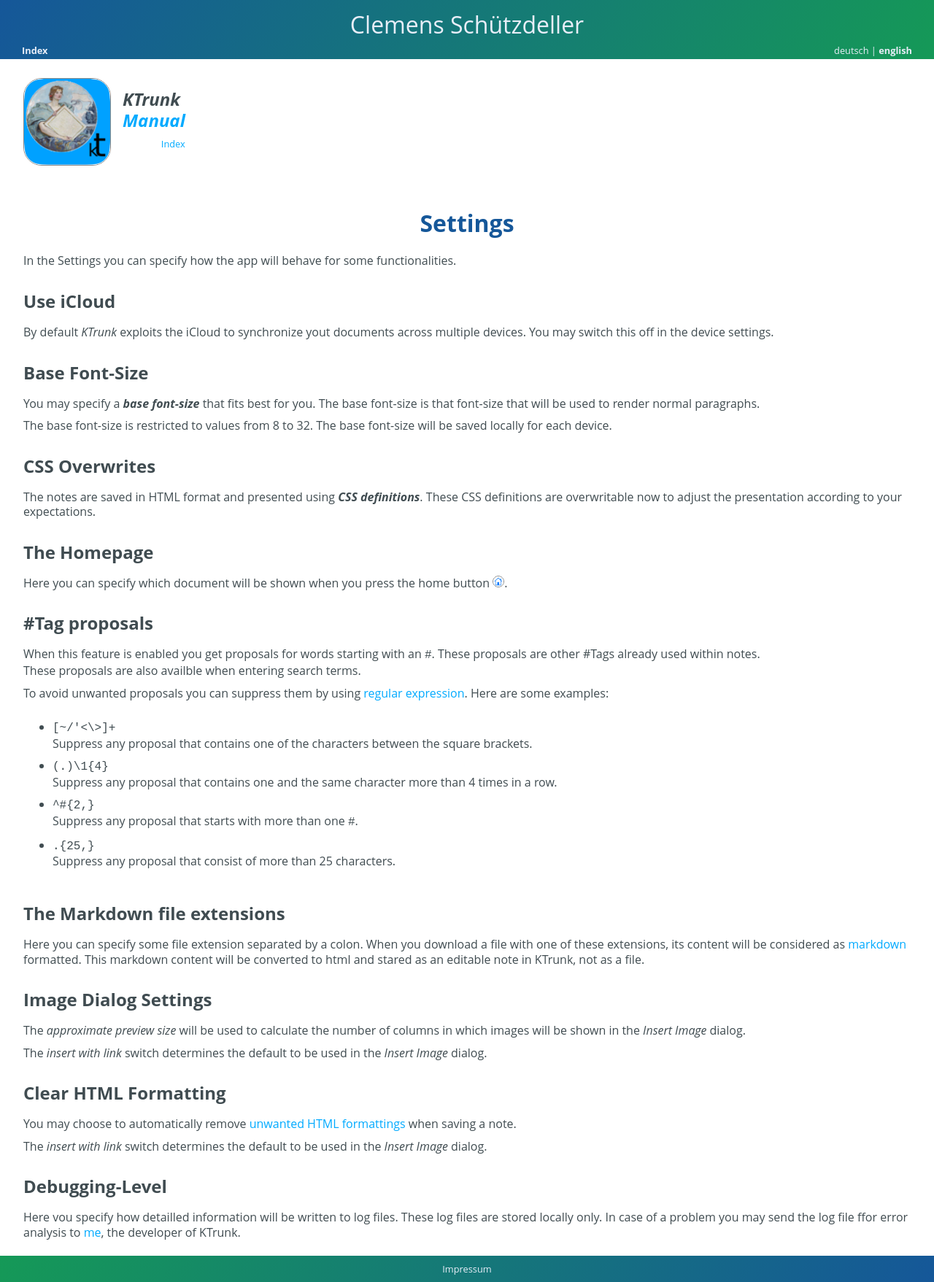
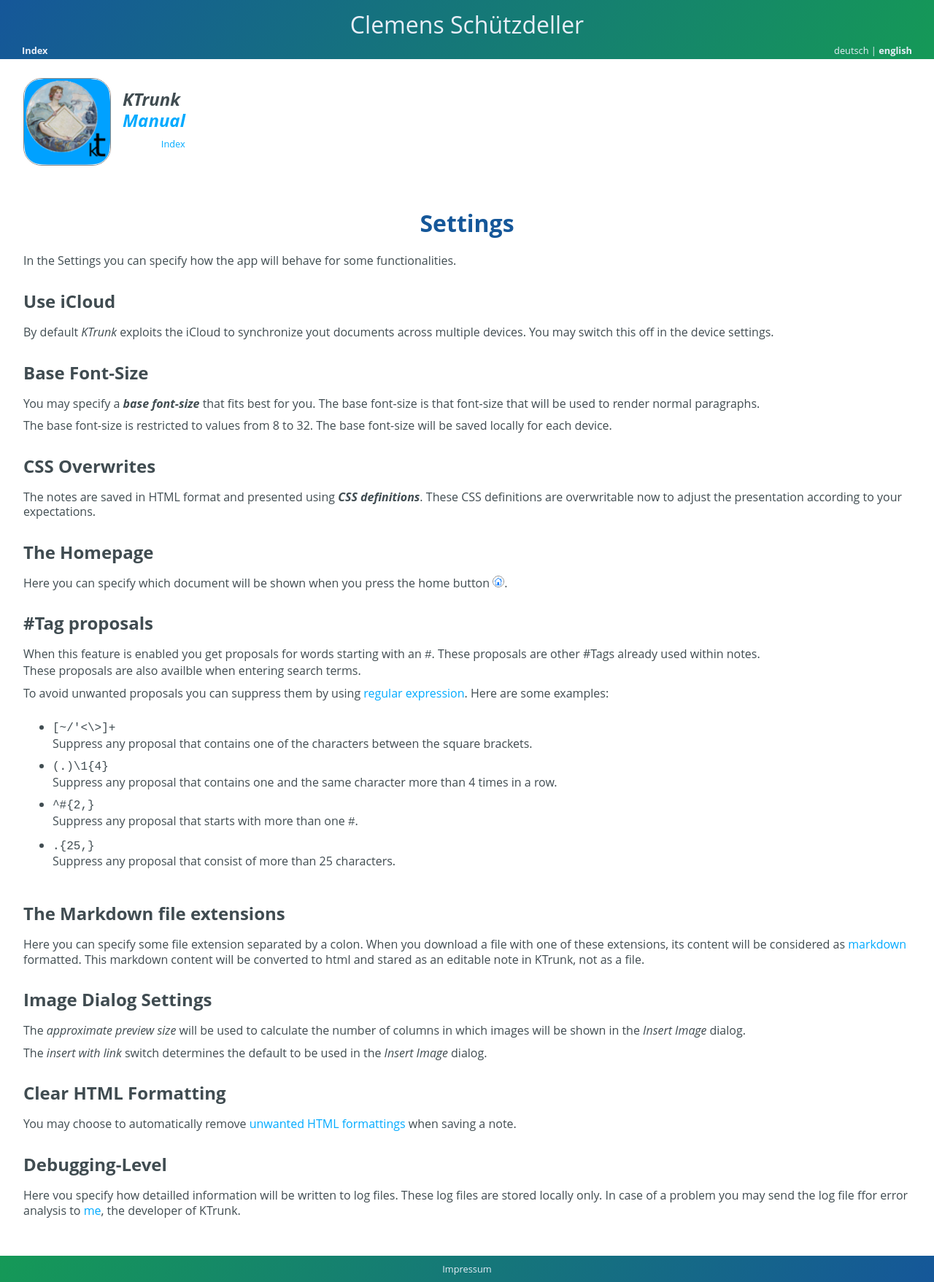
Before and after one commit to cs-LA/home, a Jekyll site: the page built from KTrunk/Manual/Settings.md, in a window 1280 px wide. Shown: the whole page at 73% size. Built offline with Jekyll 4.4.1, drawn with Linux system fonts in a browser that asks for light colours; our own code applies the rules of GitHub Pages for plain Markdown files.

Commit message:
Update Settings.md

```diff
--- a/KTrunk/Manual/Settings.md
+++ b/KTrunk/Manual/Settings.md
@@ -112,10 +112,6 @@
   <span class="en">You may choose to automatically remove <a href="./../Manual/EditMode.html">unwanted HTML formattings</a> when saving a note.</span>
   <span class="de"><a href="./../Manual/EditMode.html">Unerwünschte HTML-Formatierungen</a> können auf Wunsch beim Sichern einer Notiz automatisch bereinigt werden.</span>
 </p>
-<p>
-  <span class="en">The <i>insert with link</i> switch determines the default to be used in the <i>Insert Image</i> dialog.</span>
-  <span class="de">Der <i>Einfügen mit Link</i>-Schalter legt die Voreinstellung fest, die in dem <i>Bild einfügen</i>-Dialog verwendet wird.</span>
-</p>
 <h3>
   <span class="en">Debugging-Level</span>
   <span class="de">Debugging-Level</span>
```
